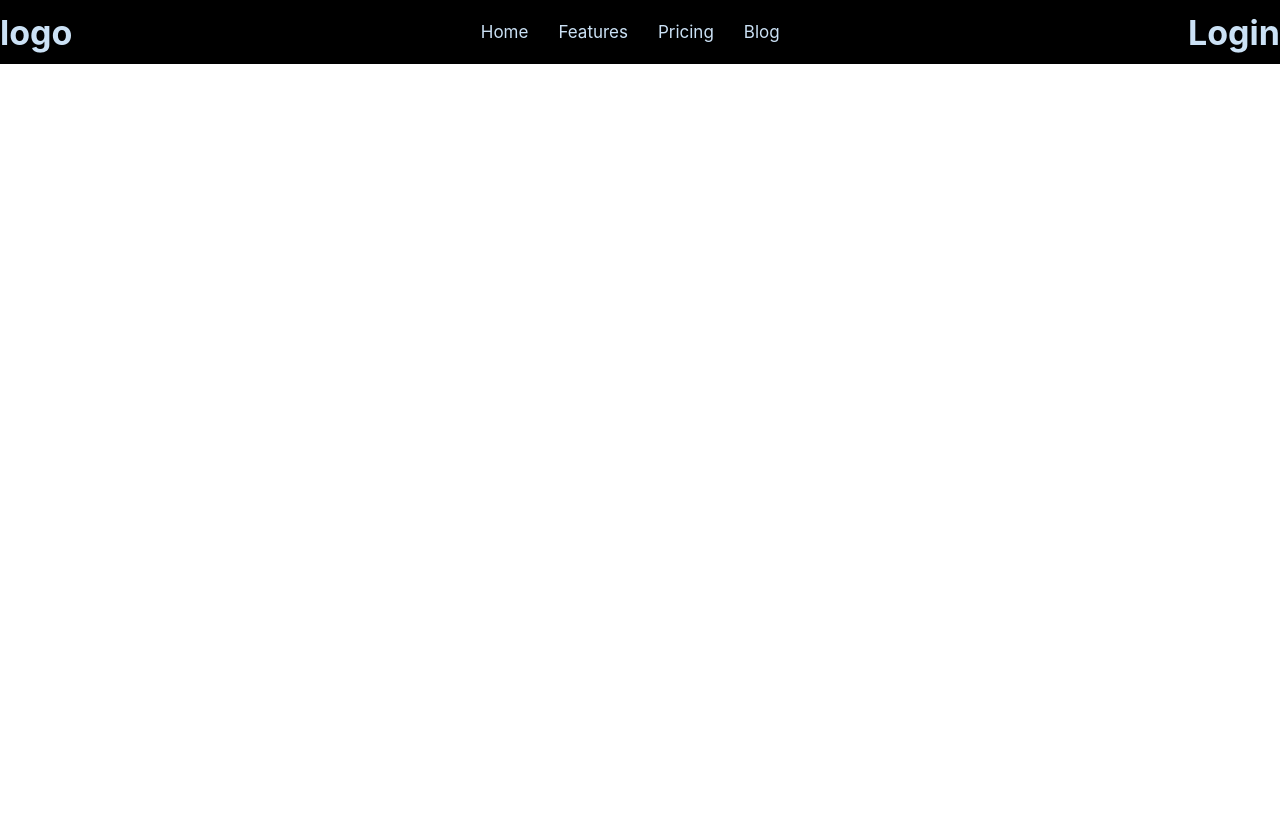
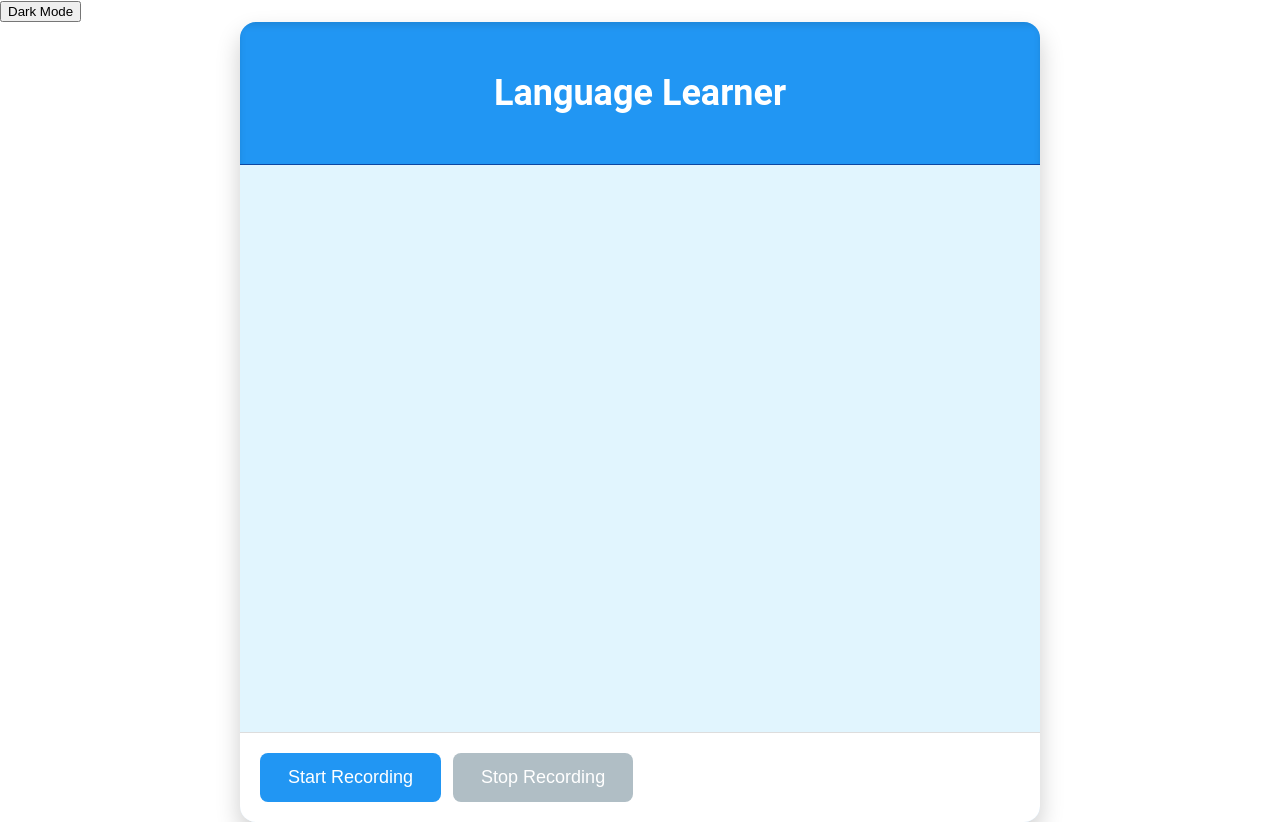
Before and after one commit to 4arjun/convovoice-frontend, a React (Vite) app: page / in a window 1280 px wide. Before the commit the page ends 800 px from the top, so only its background shows below. Built offline with nearby package versions, Linux system fonts and the light colour scheme.

Commit message:
jwt token retrieval

```diff
--- a/src/App.jsx
+++ b/src/App.jsx
@@ -1,22 +1,28 @@
 import "./App.css";
 import { BrowserRouter as Router, Routes, Route } from "react-router-dom";
-import Home from "./components/Landing";
 import AudioRecorder from "./components/Processing";
 import Login from "./components/Login";
 import React, { useState } from 'react';
 
+function App() {
+  const [darkMode, setDarkMode] = useState(false); // State for dark mode
 
-function App() {
-  const [token, setToken] = useState(null);
+  const toggleDarkMode = () => setDarkMode(!darkMode);
 
   return (
-    <Router>
-      <Routes>
-        <Route path="/" element={<Home />} />
-        <Route path="/login" element={<Login setToken={setToken} />} />
-        <Route path="/process" element={<AudioRecorder />} />
-      </Routes>
-    </Router>
+    <div className={darkMode ? 'dark-mode' : ''}>
+      <Router>
+        <header>
+          <button onClick={toggleDarkMode} className="toggle-dark-mode">
+            {darkMode ? 'Light Mode' : 'Dark Mode'}
+          </button>
+        </header>
+        <Routes>
+          <Route path="/" element={<AudioRecorder />} />
+          <Route path="/login" element={<Login/>} />
+        </Routes>
+      </Router>
+    </div>
   );
 }
 
--- a/src/components/Login.jsx
+++ b/src/components/Login.jsx
@@ -1,72 +1,71 @@
-import "./Login.css";
-import React, { useState } from "react";
-import axios from "axios";
-import { useNavigate } from "react-router-dom";
-import FormPopup from "./FormPopUp";
+import React, { useState } from 'react';
+import { useNavigate } from 'react-router-dom';  // Use this for redirection
 
-const Login = ({ setToken }) => {
-  const [isPopupVisible, setPopupVisible] = useState(false);
+const Login = () => {
+  const [username, setUsername] = useState('');
+  const [password, setPassword] = useState('');
+  const [error, setError] = useState('');
+  const navigate = useNavigate();  // Initialize useNavigate for redirection
 
-  const togglePopup = () => {
-    setPopupVisible(!isPopupVisible);
-  };
-  const [username, setUsername] = useState("");
-  const [password, setPassword] = useState("");
-  const [error, setError] = useState(null);
-  const navigate = useNavigate();
+  const handleLogin = async (event) => {
+    event.preventDefault();
+    setError('');  // Reset error message
 
-  const handleSubmit = async (event) => {
-    event.preventDefault();
     try {
-      // Perform the login request
-      const response = await axios.post("http://localhost:8000/api/token/", {
-        username,
-        password,
+      const response = await fetch('http://127.0.0.1:8000/api/token/', {
+        method: 'POST',
+        headers: {
+          'Content-Type': 'application/json',
+        },
+        body: JSON.stringify({ username, password }),
       });
 
-      // Check if the response status is OK (200 range)
-      if (response.status == 200) {
-        const token = response.data.access;
-        localStorage.setItem("token", token);
-        setToken(token);
-        setError(null);
-        navigate("/"); // Redirect after login
+      if (response.ok) {
+        const data = await response.json();
+        const { access, refresh } = data;
+
+        // Store the JWT tokens in localStorage
+        localStorage.setItem('accessToken', access);
+        localStorage.setItem('refreshToken', refresh);
+
+        navigate('/');
+        console.log('Login successful!');
       } else {
-        // Handle non-200 status codes
-        setError("Invalid credentials");
+        setError('Login failed. Please check your credentials.');
       }
-    } catch (err) {
-      // Handle error responses (like network issues)
-      setError("Invalid credentials");
+    } catch (error) {
+      console.error('Error during login:', error);
+      setError('An error occurred. Please try again.');
     }
   };
+
   return (
-    <div>
-      <button className="login-btn" onClick={togglePopup}>
-        LOG IN
-      </button>
-      {isPopupVisible && <FormPopup closePopup={togglePopup} />}
-      <h1>Login</h1>
-      <form onSubmit={handleSubmit}>
-        <div>
-          <label>Username</label>
+    <div style={{ maxWidth: '300px', margin: '0 auto', padding: '20px', textAlign: 'center' }}>
+      <h2>Login</h2>
+      <form onSubmit={handleLogin}>
+        <div style={{ marginBottom: '10px' }}>
           <input
             type="text"
+            placeholder="Username"
             value={username}
             onChange={(e) => setUsername(e.target.value)}
+            style={{ width: '100%', padding: '8px' }}
           />
         </div>
-        <div>
-          <label>Password</label>
+        <div style={{ marginBottom: '10px' }}>
           <input
             type="password"
+            placeholder="Password"
             value={password}
             onChange={(e) => setPassword(e.target.value)}
+            style={{ width: '100%', padding: '8px' }}
           />
         </div>
-        {error && <p>{error}</p>}
-        <button type="submit">Login</button>
+        <button type="submit" style={{ width: '100%', padding: '10px', background: '#2196f3', color: '#fff' }}>
+          Login
+        </button>
       </form>
+      {error && <p style={{ color: 'red' }}>{error}</p>}
     </div>
   );
 };
--- a/src/components/NavBar.css
+++ /dev/null
@@ -1,21 +0,0 @@
-.nav-container {
-    width: 100%;
-    display: flex;
-    flex-direction: row;
-    justify-content: space-between;
-    align-items: center;
-    height: 4rem;
-    font-size: 17px;
-    color: rgb(203, 225, 245);
-    background-color: black;
-}
-
-.nav-items {
-    display: flex;
-    gap: 30px;
-}
-
-.nav-items a {
-    text-decoration: none;
-    color: rgb(203, 225, 245);
-}
--- a/src/components/NavBar.jsx
+++ /dev/null
@@ -1,22 +0,0 @@
-import "./NavBar.css";
-
-const NavBar = () => {
-  return (
-    <div className="nav-container">
-      <div className="nav-logo">
-        <h1>logo</h1>
-      </div>
-      <div className="nav-items">
-        <a href="#">Home</a>
-        <a href="#">Features</a>
-        <a href="#">Pricing</a>
-        <a href="#">Blog</a>
-      </div>
-      <div>
-        <h1>Login</h1>
-      </div>
-    </div>
-  );
-};
-
-export default NavBar;
--- a/src/components/Processing.jsx
+++ b/src/components/Processing.jsx
@@ -1,50 +1,65 @@
 import React, { useState, useRef, useEffect, useCallback } from "react";
 import "./Processing.css";
 import RecordRTC from "recordrtc";
-import { ClipLoader } from "react-spinners"; // Import ClipLoader or any other spinner component
-
-const getToken = () => localStorage.getItem('token');
-const getRefreshToken = () => localStorage.getItem('refresh_token');
-const saveTokens = (accessToken, refreshToken) => {
-  localStorage.setItem('token', accessToken);
-  localStorage.setItem('refresh_token', refreshToken);
-};
-
-const fetchToken = async () => {
-  const refreshToken = getRefreshToken();
-  if (!refreshToken) {
-    console.error("No refresh token available");
-    return null;
-  }
-
-  try {
-    const response = await fetch("http://127.0.0.1:8000/api/token/refresh/", {
-      method: "POST",
-      headers: { 'Content-Type': 'application/json' },
-      body: JSON.stringify({ refresh: refreshToken })
-    });
-
-    if (response.ok) {
-      const result = await response.json();
-      saveTokens(result.access, result.refresh);
-      return result.access;
-    } else {
-      throw new Error("Failed to refresh token");
-    }
-  } catch (error) {
-    console.error("Error refreshing token:", error);
-    return null;
-  }
-};
+import { ClipLoader } from "react-spinners";
 
 const AudioRecorder = () => {
   const [messages, setMessages] = useState([]);
   const [recording, setRecording] = useState(false);
   const [loading, setLoading] = useState(false);
+  const [token, setToken] = useState(""); // Initial state is empty
   const audioRecorder = useRef(null);
   const mediaStream = useRef(null);
   const audioElement = useRef(null);
   const messagesEndRef = useRef(null);
+
+  useEffect(() => {
+    // Set token from localStorage when component mounts
+    const savedToken = localStorage.getItem("accessToken");
+    if (savedToken) {
+      setToken(savedToken);
+    }
+  }, []); // Empty dependency array means this runs once on mount
+
+
+  useEffect(() => {
+    const refreshAccessToken = async () => {
+      const refreshToken = localStorage.getItem("refreshToken");
+
+      if (refreshToken) {
+        try {
+          const response = await fetch('http://127.0.0.1:8000/api/token/refresh/', {
+            method: 'POST',
+            headers: {
+              'Content-Type': 'application/json',
+            },
+            body: JSON.stringify({ refresh: refreshToken }) // Ensure the key is 'refresh'
+          });
+
+          if (response.ok) {
+            const data = await response.json();
+            setToken(data.access);
+            localStorage.setItem('accessToken', data.access);
+          } else {
+            const errorData = await response.json();
+            console.error('Failed to refresh access token:', errorData);
+            if (errorData.code === "token_not_valid") {
+              // Handle token issues, e.g., prompt re-login
+            }
+          }
+        } catch (error) {
+          console.error('Error refreshing access token:', error);
+        }
+      }
+    };
+
+    const timeoutId = setTimeout(() => {
+      refreshAccessToken();
+    }, 2 * 60 * 100); // 2 minutes
+
+    return () => clearTimeout(timeoutId);
+  }, []);
+
 
   const scrollToBottom = useCallback(() => {
     if (messagesEndRef.current) {
@@ -58,8 +73,13 @@ const AudioRecorder = () => {
 
   const startRecording = useCallback(async () => {
     try {
-      mediaStream.current = await navigator.mediaDevices.getUserMedia({ audio: { sampleRate: 16000 } });
-      audioRecorder.current = new RecordRTC(mediaStream.current, { type: "audio", mimeType: "audio/webm" });
+      mediaStream.current = await navigator.mediaDevices.getUserMedia({
+        audio: { sampleRate: 16000 },
+      });
+      audioRecorder.current = new RecordRTC(mediaStream.current, {
+        type: "audio",
+        mimeType: "audio/webm",
+      });
       audioRecorder.current.startRecording();
       setRecording(true);
     } catch (error) {
@@ -77,23 +97,29 @@ const AudioRecorder = () => {
         setLoading(true); // Show loading symbol
 
         try {
-          let token = getToken();
-          if (!token) {
-            token = await fetchToken();
-          }
-
-          const response = await fetch("http://127.0.0.1:8000/transcribe_and_respond/", {
-            method: "POST",
-            body: formData,
-            headers: { 'Authorization': `Bearer ${token}` }
-          });
+          const response = await fetch(
+            "http://127.0.0.1:8000/transcribe_and_respond/",
+            {
+              method: "POST",
+              headers: {
+                Authorization: `Bearer ${token}`,
+              },
+              body: formData,
+            }
+          );
 
           if (response.ok) {
             const result = await response.json();
-            setMessages(prevMessages => [
+            setMessages((prevMessages) => [
               ...prevMessages,
-              { text: result.user_message || "No message available", type: 'user' },
-              { text: result.assistant_message || "No response available", type: 'assistant' }
+              {
+                text: result.user_message || "No message available",
+                type: "user",
+              },
+              {
+                text: result.assistant_message || "No response available",
+                type: "assistant",
+              },
             ]);
 
             if (result.audio_content) {
@@ -103,33 +129,41 @@ const AudioRecorder = () => {
                 audioElement.current.play();
               }
             }
+          } else if (response.status === 401) {
+            // Handle unauthorized access
+            console.warn("Unauthorized. Redirecting to login.");
+            localStorage.removeItem("accessToken");
+            // Redirect to login page or show an error message
           } else {
             console.warn("No assistant message found in the response");
-            setMessages(prevMessages => [
+            setMessages((prevMessages) => [
               ...prevMessages,
-              { text: "No response available", type: 'assistant' }
+              { text: "No response available", type: "assistant" },
             ]);
           }
         } catch (error) {
           console.error("Error during transcription and response:", error);
-          setMessages(prevMessages => [
+          setMessages((prevMessages) => [
             ...prevMessages,
-            { text: "Error during transcription and response", type: 'assistant' }
+            {
+              text: "Error during transcription and response",
+              type: "assistant",
+            },
           ]);
         } finally {
           setLoading(false); // Hide loading symbol
         }
       });
 
-      mediaStream.current.getTracks().forEach(track => track.stop());
+      mediaStream.current.getTracks().forEach((track) => track.stop());
       setRecording(false);
     }
-  }, []);
+  }, [token]);
 
   useEffect(() => {
     return () => {
       if (mediaStream.current) {
-        mediaStream.current.getTracks().forEach(track => track.stop());
+        mediaStream.current.getTracks().forEach((track) => track.stop());
       }
     };
   }, []);
@@ -161,7 +195,7 @@ const AudioRecorder = () => {
           Stop Recording
         </button>
       </div>
-      <audio ref={audioElement} controls style={{ display: 'none' }} />
+      <audio ref={audioElement} controls style={{ display: "none" }} />
     </div>
   );
 };
```
